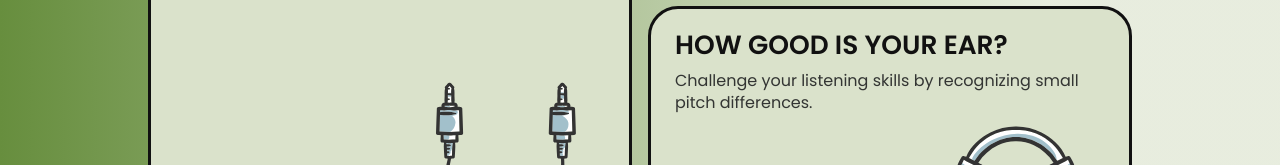
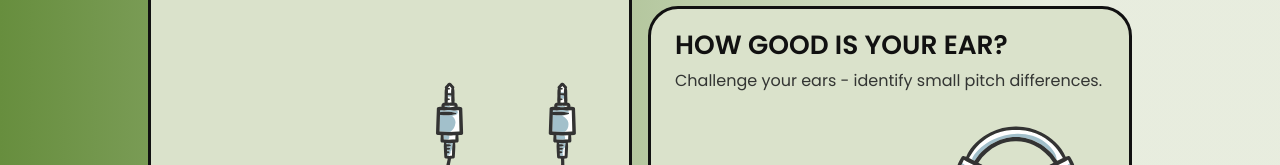
Before and after one commit to MrDzi/perfect-pitch, a React app in the folder client/: page / in a window 1280 px wide. Shown: the part 402-567 px from the top of the page. Built offline with nearby package versions, Linux system fonts and the light colour scheme.

Commit message:
update copy

```diff
--- a/client/src/pages/home/index.tsx
+++ b/client/src/pages/home/index.tsx
@@ -42,7 +42,7 @@ const Home = (): ReactElement => {
             <div className="home-content_block_inner" />
             <div className="home-content_desc">
               <h3>How good is your ear?</h3>
-              <p>Challenge your listening skills by recognizing small pitch differences.</p>
+              <p>Challenge your ears - identify small pitch differences.</p>
             </div>
             <span className="home-content_cta button button--small">Play Now</span>
           </div>
```
